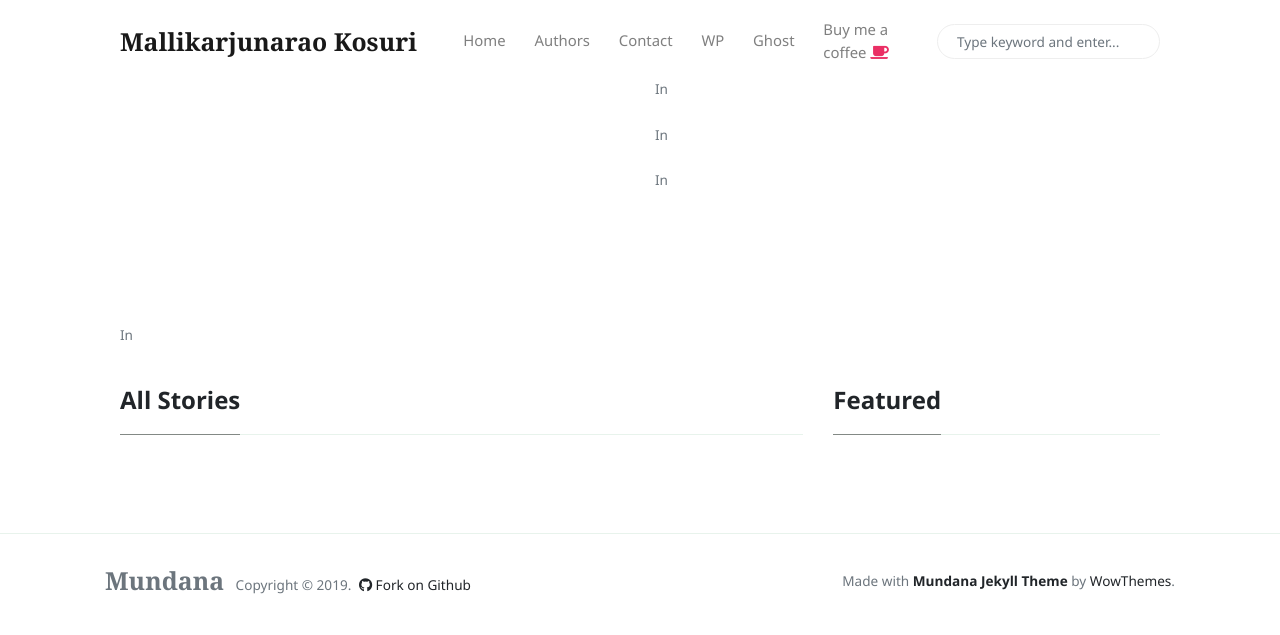
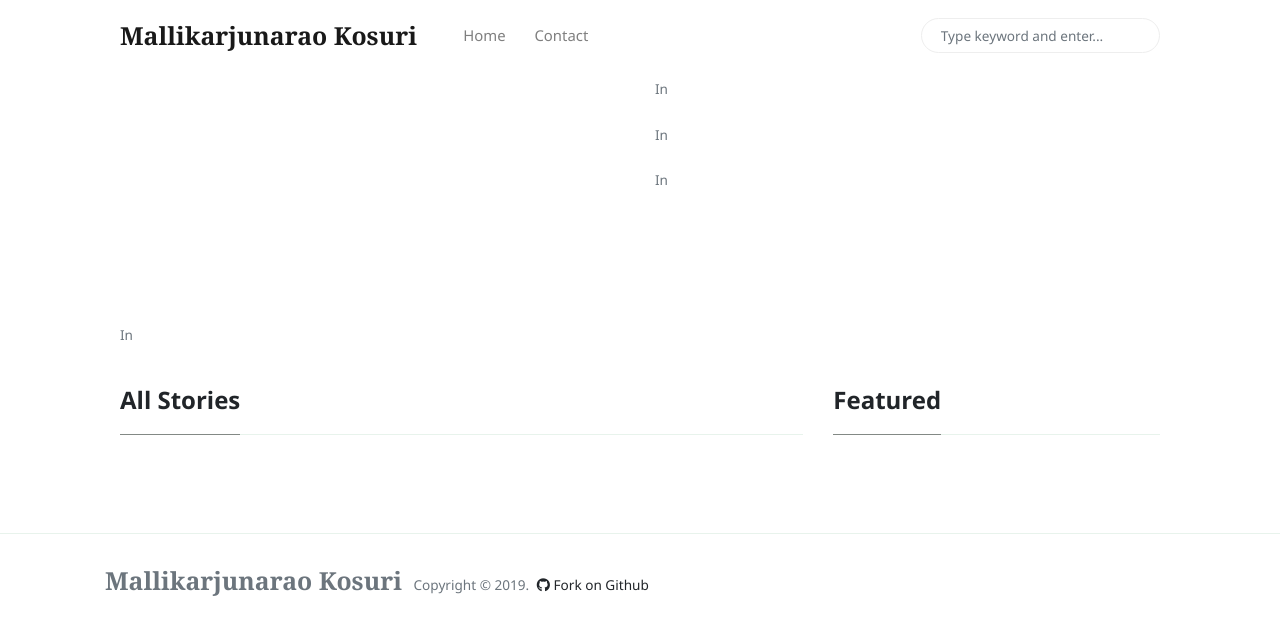
Before and after one commit to vkosuri/vkosuri.github.io, a Jekyll site: the page built from index.html, in a window 1280 px wide. Shown: the top 635 px of the page. Built offline with Jekyll 4.4.1, drawn with Linux system fonts in a browser that asks for light colours; nearby versions of some CDN libraries; the list of posts is cut into pages by our own code.

Commit message:
mundana renmae

```diff
--- a/_includes/menu-header.html
+++ b/_includes/menu-header.html
@@ -4,17 +4,5 @@
 <a class="nav-link" href="{{site.baseurl}}/index.html">Home</a>
 </li>
 <li class="nav-item">
-<a class="nav-link" href="{{site.baseurl}}/authors-list.html">Authors</a>
-</li>
-<li class="nav-item">
 <a class="nav-link" href="{{site.baseurl}}/contact.html">Contact</a>
 </li>
-<li class="nav-item">
-<a target="_blank" class="nav-link" href="https://www.wowthemes.net/themes/mundana-wordpress/">WP</a>
-</li>
-<li class="nav-item">
-<a target="_blank" class="nav-link" href="https://www.wowthemes.net/themes/mundana-ghost/">Ghost</a>
-</li>
-<li class="nav-item">
-<a target="_blank" class="nav-link" href="https://www.wowthemes.net/donate/">Buy me a coffee <i class="fa fa-coffee text-danger"></i></a>
-</li>
--- a/_layouts/default.html
+++ b/_layouts/default.html
@@ -77,15 +77,12 @@
         <div class="container">
         <div class="row align-items-center justify-content-between">
             <div>
-                <span class="navbar-brand mr-2 mb-0"><strong>Mundana</strong></span>
+                <span class="navbar-brand mr-2 mb-0"><strong>Mallikarjunarao Kosuri</strong></span>
                 <span>Copyright © <script>document.write(new Date().getFullYear())</script>.</span>
 
                 <!--  Github Repo Star Btn-->
-                <a class="text-dark ml-1" target="_blank" href="https://github.com/wowthemesnet/mundana-theme-jekyll"><i class="fab fa-github"></i> Fork on Github</a>
+                <a class="text-dark ml-1" target="_blank" href="https://github.com/vkosuri"><i class="fab fa-github"></i> Fork on Github</a>
 
-            </div>
-            <div>
-                Made with <a target="_blank" class="text-dark font-weight-bold" href="https://www.wowthemes.net/mundana-jekyll-theme/"> Mundana Jekyll Theme </a> by <a class="text-dark" target="_blank" href="https://www.wowthemes.net">WowThemes</a>.
             </div>
         </div>
         </div>
```
Also changed, not shown: _includes/sidebar.html (deleted, +0 -7 lines).
